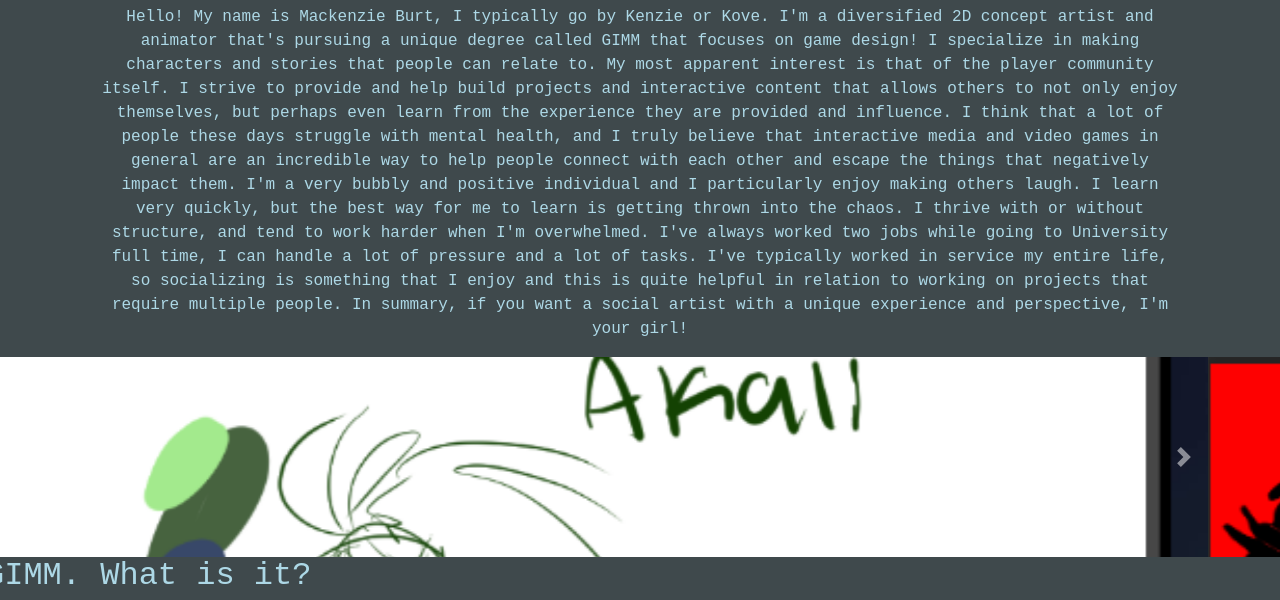
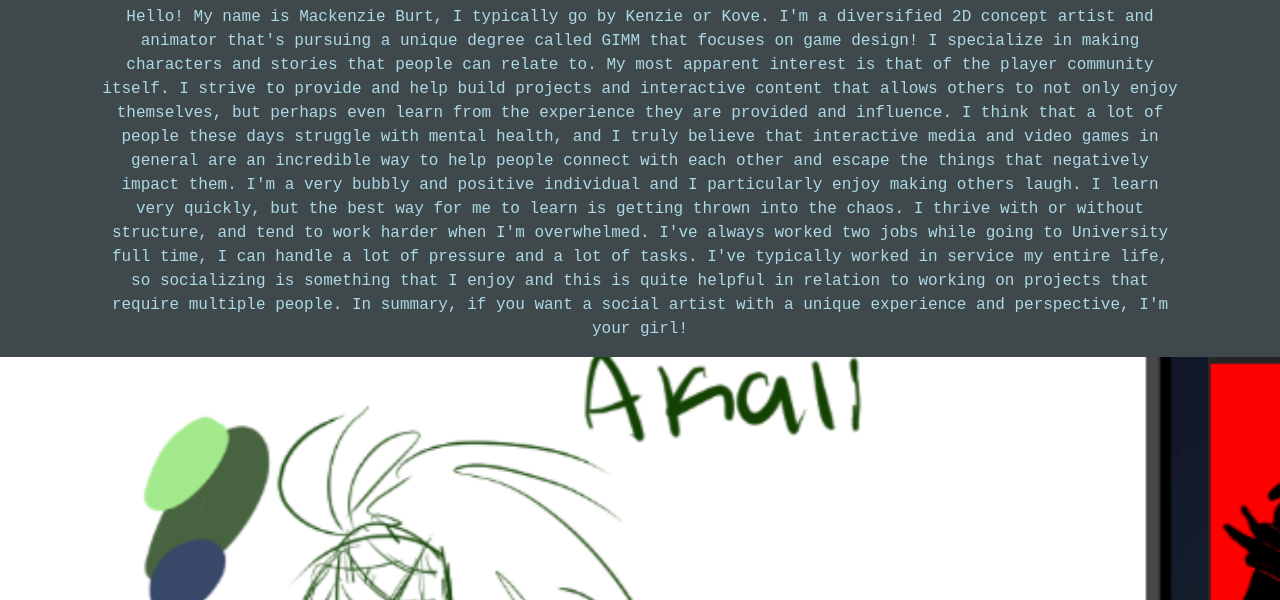
Before and after one commit to Kovei9/kovei9.github.io, a plain HTML site: page about.html in a window 1280 px wide. Shown: the part 200-800 px from the top of the page. Drawn offline with nearby package versions, Linux system fonts and the light colour scheme.

Commit message:
Update aboutstyle.css

```diff
--- a/aboutstyle.css
+++ b/aboutstyle.css
@@ -41,7 +41,7 @@ body {
     color: #275254;
 }
 .carousel-item {
-    height: 200px; /* Adjust this value as needed */
+    height: 600px; /* Adjust this value as needed */
 }
 
 .reel-image {
```
